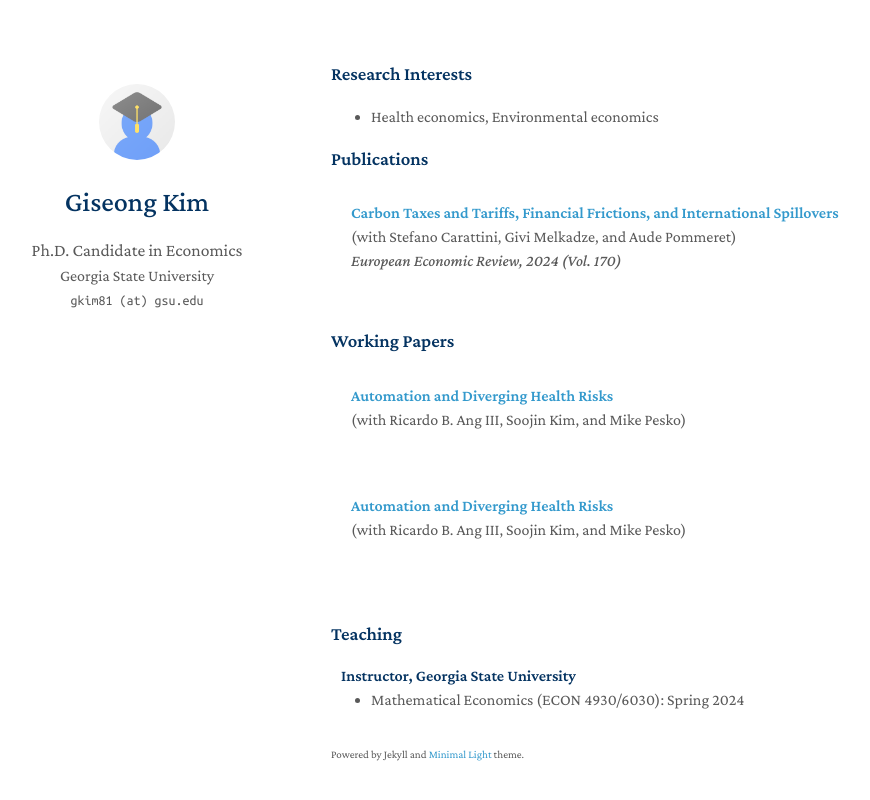
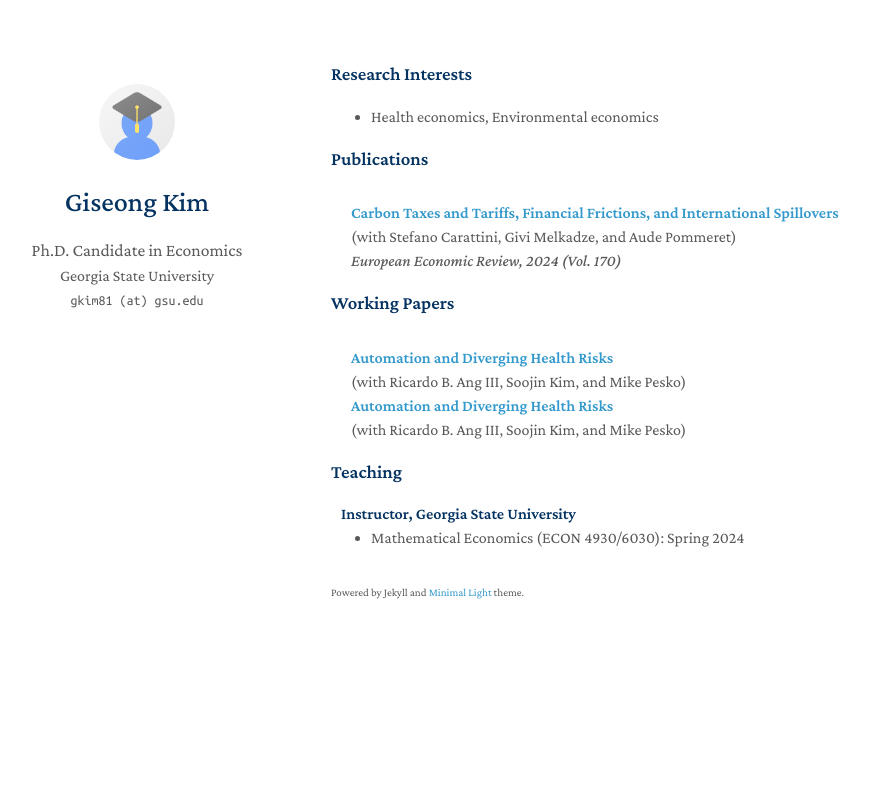
Before and after one commit to giseong-kim/giseong-kim.github.io, a Jekyll site: the page built from index.md, in a window 1280 px wide. Shown: the top 800 px of the page, without its empty margins (139-1009 px from the left). Built offline with Jekyll 4.4.1, drawn with Linux system fonts in a browser that asks for light colours; a style sheet for code colours, icons or effects is not loaded.

Commit message:
Update publications-no-dark-mode.css

```diff
--- a/assets/css/publications-no-dark-mode.css
+++ b/assets/css/publications-no-dark-mode.css
@@ -36,7 +36,7 @@ blockquote { background: var(--global-bg-color); border-left: 2px solid var(--gl
 
 .publications ol.bibliography { list-style: none; padding: 0; margin-top: 0; }
 
-.publications ol.bibliography li { min-height: 110px; margin-bottom: 0; }
+.publications ol.bibliography li { min-height: 0px; margin-bottom: 0; }
 
 .publications ol.bibliography li .abbr { height: 8rem; margin-bottom: 0; }
 
```
